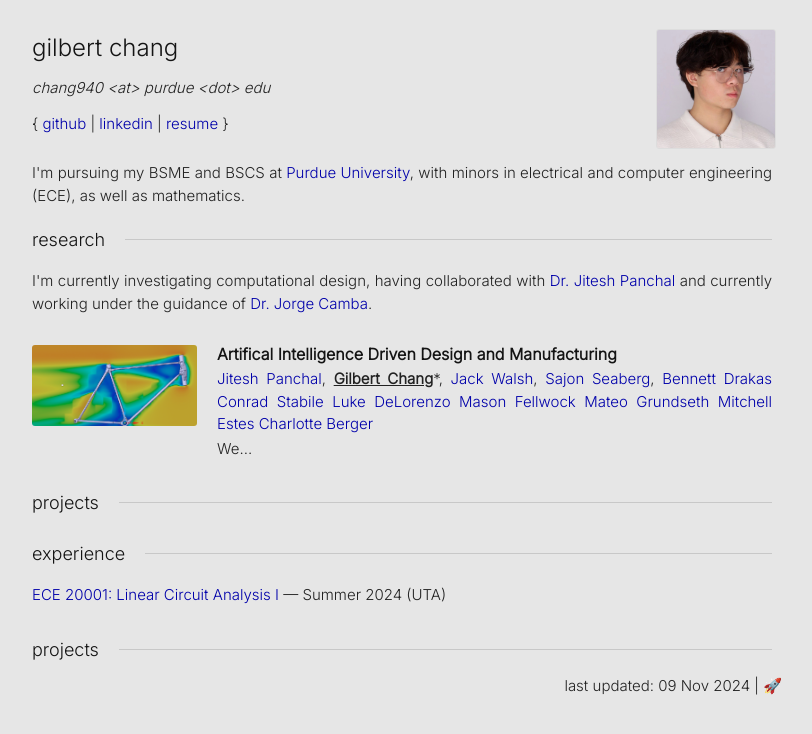
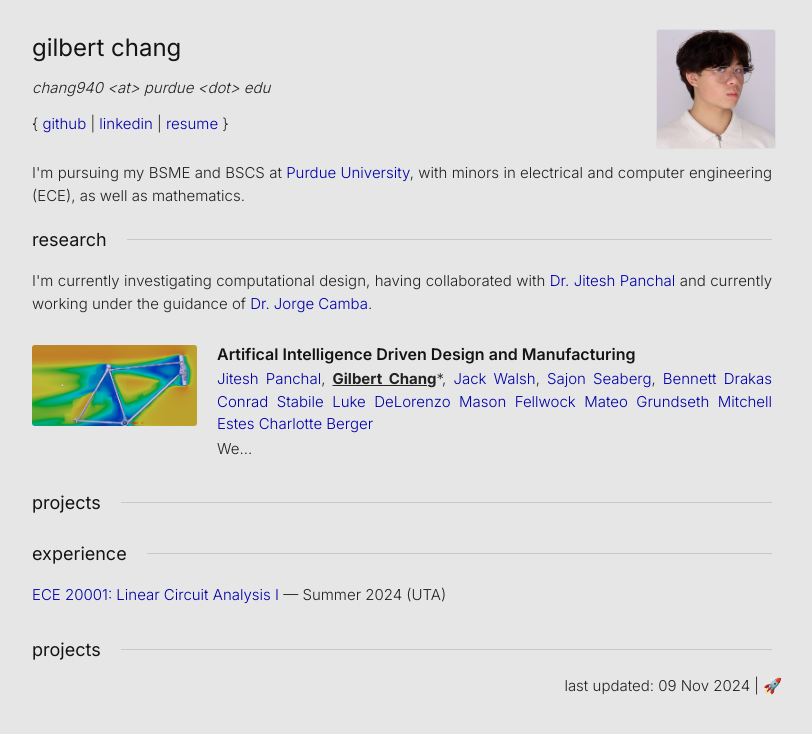
Before and after one commit to vindou/vindou, a Jekyll site: the page built from index.html, in a window 1280 px wide. Shown: the top 734 px of the page, without its empty margins (238-1050 px from the left). Built offline with Jekyll 4.4.1, drawn with Linux system fonts in a browser that asks for light colours.

Commit message:
Update index.css

```diff
--- a/css/index.css
+++ b/css/index.css
@@ -1,5 +1,4 @@
-@import url('https://fonts.googleapis.com/css2?family=Inter:wght@300&family=Roboto+Serif:ital,opsz,wght@0,8..144,100..900;1,8..144,100..900&display=swap');
-
+@import url('https://fonts.googleapis.com/css2?family=Inter:wght@100..900&family=Roboto+Serif:ital,opsz,wght@0,8..144,100..900;1,8..144,100..900&display=swap');
 
 * {
   box-sizing: border-box;
```
